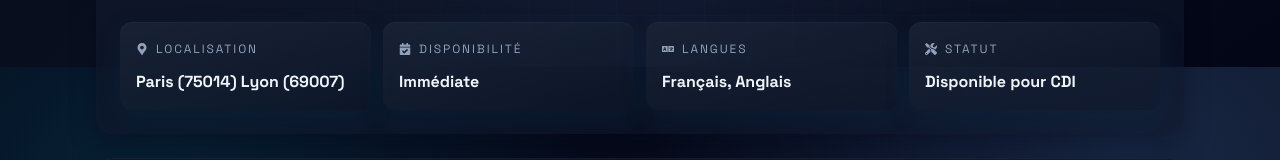
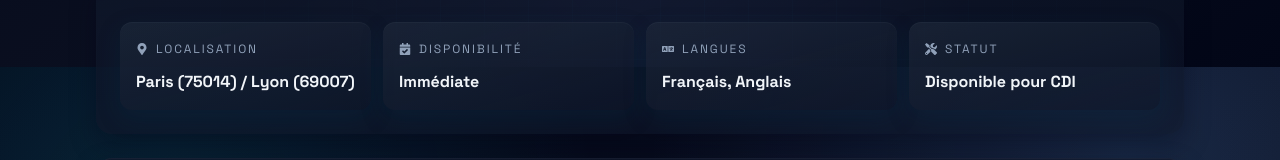
Before and after one commit to Anir-kata/ekanpage, a React (Vite) app: page / in a window 1280 px wide. Shown: the part 733-893 px from the top of the page. Built offline with nearby package versions, Linux system fonts and the light colour scheme.

Commit message:
fix(profile): update IDE information and format location string

```diff
--- a/src/components/CVProfile.tsx
+++ b/src/components/CVProfile.tsx
@@ -215,7 +215,7 @@ const universityProjects = [
       'Langage: Java',
       'Outils: ANTLR, Maven, Git',
       'Qualité: Cobertura, tests automatisés',
-      'IDE: Eclipse / NetBeans',
+      'IDE: Eclipse',
       'Méthodes: TDD, intégration continue, programmation par paires',
     ],
   },
--- a/src/data/profile.ts
+++ b/src/data/profile.ts
@@ -8,7 +8,7 @@ export const profile = {
   phoneLink: '+33612592033',
   linkedInUrl: 'https://www.linkedin.com/in/anir-el-kabiri',
   githubUrl: 'https://github.com/Anir-kata',
-  location: 'Paris (75014) \n Lyon (69007)',
+  location: 'Paris (75014) / Lyon (69007)',
   availability: 'Immédiate',
   languages: 'Français, Anglais',
   status: 'Disponible pour CDI',
```
